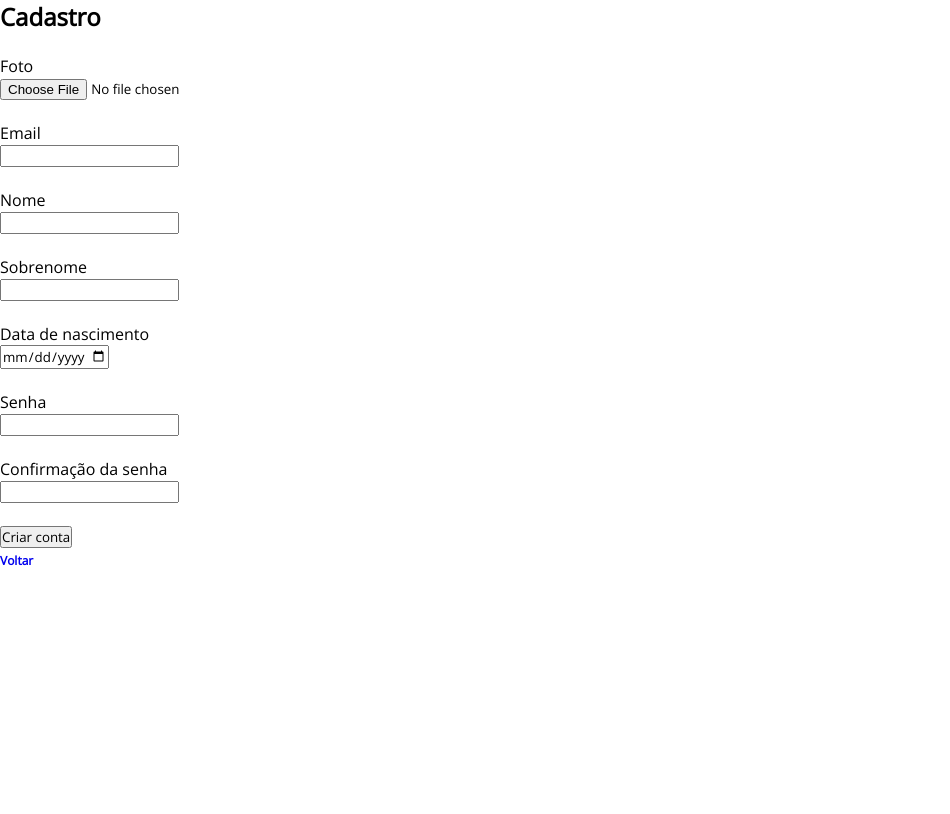
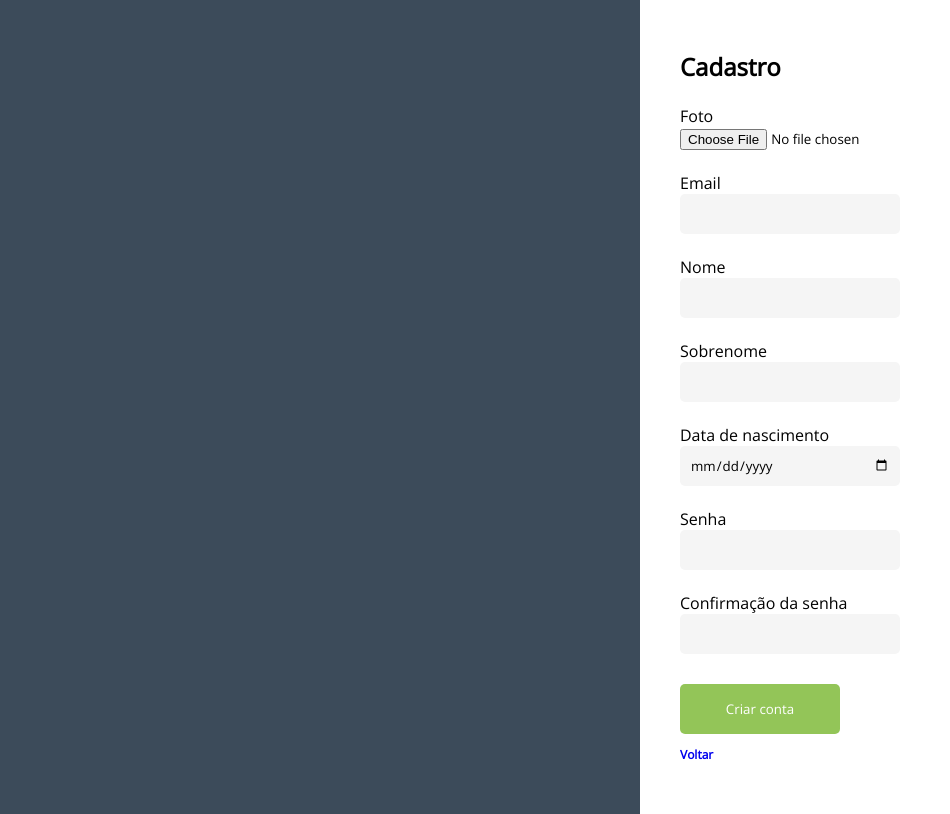
Before and after one commit to josemarfranco/redes-sociais-frontend-react, a React (Create React App) app: page /register in a window 1280 px wide. Shown: the whole page, without its empty margins (0-950 px from the left). Built offline with nearby package versions, Linux system fonts and the light colour scheme.

Commit message:
Alteração de links para utlização dos recursos do router

```diff
--- a/src/features/common/Common.module.css
+++ b/src/features/common/Common.module.css
@@ -1,9 +1,9 @@
-@import url('https://fonts.googleapis.com/css2?family=Open+Sans:wght@300&display=swap');
+@import url("https://fonts.googleapis.com/css2?family=Open+Sans:wght@300&display=swap");
 
 * {
   margin: 0;
   padding: 0;
-    font-family: 'Open Sans', sans-serif;
+  font-family: "Open Sans", sans-serif;
 }
 
 body {
@@ -16,31 +16,12 @@ label {
 
 a {
   text-decoration: none;
+  cursor: pointer;
 }
 
 small {
   font-size: 12px;
-    font-weight: bold
-}
-
-.standard-flex-container {
-    display: flex;
-}
-
-.standard-left-panel {
-    width: 50%;
-    background-color: #3C4B5A;
-}
-
-.standard-right-panel {
-    width: 50%;
-    display: flex;
-    align-items: center;
-    min-height: 100vh;
-}
-
-.standard-form {
-    padding: 50px 40px;
+  font-weight: bold;
 }
 
 .standard-input {
@@ -54,7 +35,7 @@ small {
 
 .standard-button {
   border-radius: 5px;
-    background-color: #93C558;
+  background-color: #93c558;
   color: white;
   padding: 16px 20px;
   margin: 8px 0;
@@ -67,7 +48,7 @@ small {
 /*ANIMAÇÕES-EFEITOS*/
 
 .red {
-    color: red
+  color: red;
 }
 
 .tint {
@@ -79,6 +60,10 @@ small {
 }
 
 @keyframes fadeIn {
-    0% { opacity: 0; }
-    100% { opacity: 1; }
+  0% {
+    opacity: 0;
   }
+  100% {
+    opacity: 1;
+  }
+}
--- a/src/features/header/Header.module.css
+++ b/src/features/header/Header.module.css
@@ -3,7 +3,7 @@ header {
   display: flex;
   height: 50px;
   width: 100%;
-  background-color: #3C4B5A;
+  background-color: #3c4b5a;
   z-index: 1;
   filter: drop-shadow(5px 0px 5px rgba(0, 0, 0, 0.5));
 }
@@ -25,6 +25,7 @@ header {
   gap: 30px;
 }
 
-.header-right > a {
+.header-right > p {
   color: whitesmoke;
+  cursor: pointer;
 }
--- /dev/null
+++ b/src/features/login/Login.module.css
@@ -0,0 +1,19 @@
+.container {
+  display: flex;
+}
+
+.left-panel {
+  width: 50%;
+  background-color: #3C4B5A;
+}
+
+.right-panel {
+  width: 50%;
+  display: flex;
+  align-items: center;
+  min-height: 100vh;
+}
+
+.form {
+  padding: 50px 40px;
+}
--- /dev/null
+++ b/src/features/register/Register.module.css
@@ -0,0 +1,19 @@
+.container {
+  display: flex;
+}
+
+.left-panel {
+  width: 50%;
+  background-color: #3C4B5A;
+}
+
+.right-panel {
+  width: 50%;
+  display: flex;
+  align-items: center;
+  min-height: 100vh;
+}
+
+.form {
+  padding: 50px 40px;
+}
--- a/src/pages/Login.jsx
+++ b/src/pages/Login.jsx
@@ -1,5 +1,7 @@
 import React from "react";
 import axios from "axios";
+import commonStyles from "../features/common/Common.module.css";
+import loginStyles from "../features/login/Login.module.css";
 import { useNavigate } from "react-router-dom";
 
 export default function Login() {
@@ -30,14 +32,14 @@ export default function Login() {
   };
 
   return (
-    <div className="standard-flex-container">
-      <div className="standard-left-panel" />
-      <div className="standard-right-panel">
-        <form className="standard-form fade-in" onSubmit={handleSubmit}>
+    <div className={loginStyles["container"]}>
+      <div className={loginStyles["left-panel"]} />
+      <div className={loginStyles["right-panel"]}>
+        <form className={loginStyles["form"]} onSubmit={handleSubmit}>
           <label htmlFor="email">Email</label>
           <br />
           <input
-            className="standard-input"
+            className={commonStyles["standard-input"]}
             name="email"
             type="text"
             value={loginCredentials.email}
@@ -48,7 +50,7 @@ export default function Login() {
           <label htmlFor="password">Senha</label>
           <br />
           <input
-            className="standard-input"
+            className={commonStyles["standard-input"]}
             name="password"
             type="password"
             value={loginCredentials.password}
@@ -68,7 +70,7 @@ export default function Login() {
             <small>Esqueci minha senha</small>
           </a>
           <br />
-          <button className="standard-button" type="submit">
+          <button className={commonStyles["standard-button"]} type="submit">
             Login
           </button>
         </form>
--- a/src/pages/Register.jsx
+++ b/src/pages/Register.jsx
@@ -1,6 +1,8 @@
 import React from "react";
 import axios from "axios";
-import { useNavigate } from "react-router-dom";
+import registerStyles from "../features/register/Register.module.css";
+import commonStyles from "../features/common/Common.module.css";
+import { Link, useNavigate } from "react-router-dom";
 
 export default function Register() {
   const [newUser, setNewUser] = React.useState({
@@ -40,10 +42,10 @@ export default function Register() {
   };
 
   return (
-    <div className="standard-flex-container">
-      <div className="standard-left-panel" />
-      <div className="standard-right-panel">
-        <form className="standard-form fade-in" onSubmit={handleSubmit}>
+    <div className={registerStyles["container"]}>
+      <div className={registerStyles["left-panel"]} />
+      <div className={registerStyles["right-panel"]}>
+        <form className={registerStyles["form"]} onSubmit={handleSubmit}>
           <h2>Cadastro</h2>
           <br />
           <label htmlFor="profilePic">Foto</label>
@@ -54,7 +56,7 @@ export default function Register() {
           <label htmlFor="email">Email</label>
           <br />
           <input
-            className="standard-input"
+            className={commonStyles["standard-input"]}
             name="email"
             type="text"
             value={newUser.email}
@@ -65,7 +67,7 @@ export default function Register() {
           <label htmlFor="name">Nome</label>
           <br />
           <input
-            className="standard-input"
+            className={commonStyles["standard-input"]}
             name="name"
             type="text"
             value={newUser.name}
@@ -76,7 +78,7 @@ export default function Register() {
           <label htmlFor="surname">Sobrenome</label>
           <br />
           <input
-            className="standard-input"
+            className={commonStyles["standard-input"]}
             name="surname"
             type="text"
             value={newUser.surname}
@@ -87,7 +89,7 @@ export default function Register() {
           <label htmlFor="dob">Data de nascimento</label>
           <br />
           <input
-            className="standard-input"
+            className={commonStyles["standard-input"]}
             name="dob"
             type="date"
             min="1950-01-01"
@@ -100,7 +102,7 @@ export default function Register() {
           <label htmlFor="password">Senha</label>
           <br />
           <input
-            className="standard-input"
+            className={commonStyles["standard-input"]}
             name="password"
             type="password"
             value={newUser.password}
@@ -111,7 +113,7 @@ export default function Register() {
           <label htmlFor="password">Confirmação da senha</label>
           <br />
           <input
-            className="standard-input"
+            className={commonStyles["standard-input"]}
             name="password"
             type="password"
             value={newUser.password}
@@ -119,13 +121,13 @@ export default function Register() {
           />
           <br />
           <br />
-          <button className="standard-button" type="submit">
+          <button className={commonStyles["standard-button"]} type="submit">
             Criar conta
           </button>
           <br />
-          <a href="/">
+          <Link to="/login">
             <small>Voltar</small>
-          </a>
+          </Link>
         </form>
       </div>
     </div>
```
Lines whose indentation alone changed are shown as unchanged.
